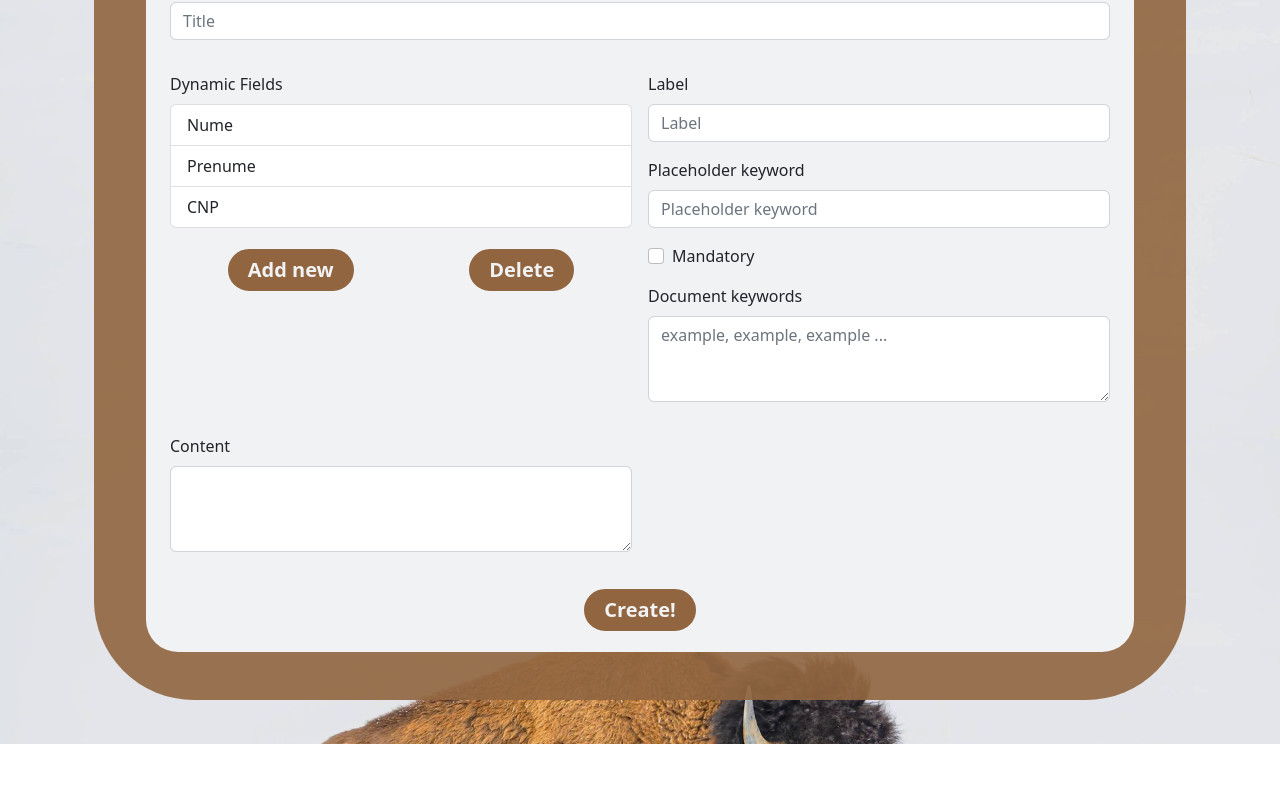
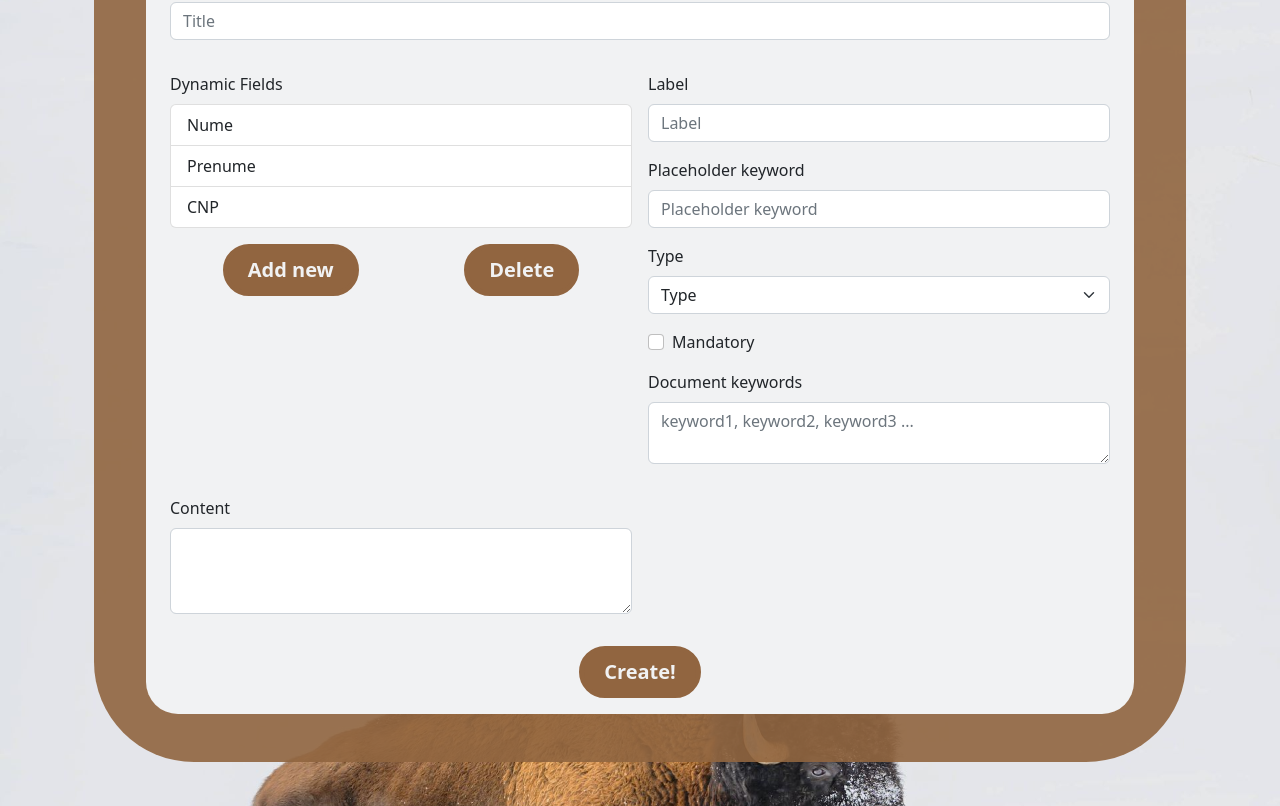
Before and after one commit to Olar-Alex-Student/Front-End, a React (Vite) app: page /forms/create in a window 1280 px wide. Shown: the part 414-1220 px from the top of the page. Before the commit the page ends 1158 px from the top, so only its background shows below. Built offline with nearby package versions, Linux system fonts and the light colour scheme.

Commit message:
create form

```diff
--- a/src/components/CreateForms.jsx
+++ b/src/components/CreateForms.jsx
@@ -1,59 +1,114 @@
 import React, { useState, useEffect } from 'react'
 import { Navbar, Nav, Button, Table, Container, Modal, InputGroup, Form, ListGroup, Tab } from 'react-bootstrap';
+import axios from "axios";
 
 export const CreateForms = () => {
+
+  const url = "https://bizoni-backend-apis.azurewebsites.net/api/v1/users/f903e408-5664-4aba-8b37-20f3c2a49725/forms";
+  const [error, setError] = useState("");
 
   const [dynamic_fields, setDynamicFields] = useState({
     'Nume': {
       'placeholder': 'nume',
+      'type': 'text',
       'mandatory': true,
-      'documentKeywords': 'Nume, Last name'
+      'keywords': 'Nume, Last name',
+      'options': ''
     },
     'Prenume': {
       'placeholder': 'prenume',
+      'type': 'text',
       'mandatory': true,
-      'documentKeywords': 'Prenume, First name'
+      'keywords': 'Prenume, First name',
+      'options': ''
     },
     'CNP': {
       'placeholder': 'cnp',
+      'type': 'text',
       'mandatory': true,
-      'documentKeywords': 'CNP, Social Number'
+      'keywords': 'CNP, Social Number',
+      'options': ''
     }
   });
 
   const [oldLabel, setOldLabel] = useState('')
   const [label, setLabel] = useState('')
   const [placeholder, setPlaceholder] = useState('')
+  const [type, setType] = useState('')
   const [mandatory, setMandatory] = useState(false)
-  const [documentKeywords, setDocumentKeywords] = useState('')
+  const [keywords, setKeywords] = useState('')
+  const [options, setOptions] = useState('')
 
   useEffect(() => {
     const updatedDynamicFields = { ...dynamic_fields };
-    if(oldLabel != label && oldLabel in updatedDynamicFields)
-    {
+    if (oldLabel != label && oldLabel in updatedDynamicFields) {
       updatedDynamicFields[label] = updatedDynamicFields[oldLabel];
       delete updatedDynamicFields[oldLabel];
     }
     if (label in updatedDynamicFields) {
       updatedDynamicFields[label].placeholder = placeholder;
+      updatedDynamicFields[label].type = type;
       updatedDynamicFields[label].mandatory = mandatory;
-      updatedDynamicFields[label].documentKeywords = documentKeywords;
+      updatedDynamicFields[label].keywords = keywords;
+      updatedDynamicFields[label].options = options;
       setDynamicFields(updatedDynamicFields);
     }
-  }, [label, placeholder, mandatory, documentKeywords]);
+  }, [label, placeholder, type, mandatory, keywords, options]);
 
   function loadDynamicField(event, key) {
     event.preventDefault();
     setOldLabel(key);
     setLabel(key);
     setPlaceholder(dynamic_fields[key].placeholder);
+    setType(dynamic_fields[key].type)
     setMandatory(dynamic_fields[key].mandatory);
-    setDocumentKeywords(dynamic_fields[key].documentKeywords);
+    setKeywords(dynamic_fields[key].keywords);
+    setOptions(dynamic_fields[key].options);
   }
 
   function addNewLabel() {
-    setDynamicFields({...dynamic_fields, 'NEW': {'placeholder': '', 'mandatory': false, 'documentKeywords': ''}});
+    setDynamicFields({ ...dynamic_fields, 'NEW': { 'placeholder': '', 'type': '', 'mandatory': false, 'keywords': '', 'options': '' } });
   }
+
+  const handleSubmit = async (e) => {
+    e.preventDefault();
+
+    Object.entries(dynamic_fields).forEach(([key, value]) => {
+      const array = dynamic_fields[key].options.toString().split(',')
+      const trimmedArray = [];
+      for (let i = 0; i < array.length; i++) {
+        const trimmedElement = array[i].trim();
+        trimmedArray.push(trimmedElement);
+      }
+      dynamic_fields[key].options = trimmedArray
+    })
+    console.log(dynamic_fields)
+    const data = {
+      "title": "Document Permsfsdfis Conducere",
+      "delete_form_date": "1680619808",
+      "sections": [
+        {
+          "scan_document_type": "student_card",
+          "text": "Studentul <nume> , din grupa , anul <anul>. Aleg optiunea <opt1>."
+        },
+        {
+          "scan_document_type": "identity_card",
+          "text": "Cu CNP <cnp>, seria , nr."
+        }
+      ],
+      dynamic_fields
+    }
+    const headers = {
+      'Content-Type': 'application/x-www-form-urlencoded',
+    }
+    try {
+      const response = await axios.post(url, data, {headers: headers});
+      console.log(response.data); // Handle successful login
+      console.log(data)
+    } catch (error) {
+      console.log('error'); // error.response.data.message
+    }
+  };
 
   return (
     <>
@@ -76,18 +131,34 @@ export const CreateForms = () => {
                   ))}
                 </ListGroup>
                 <div className='d-flex align-items-center justify-content-around'>
-                <Button className='m-3 custom-button custom-button-inverted medium-button-size rounded-pill fw-bold' variant="primary" onClick={addNewLabel}>Add new</Button>
-                <Button className='m-3 custom-button custom-button-inverted medium-button-size rounded-pill fw-bold' variant="primary" onClick={addNewLabel}>Delete</Button>
+                  <Button className='m-3 custom-button custom-button-inverted medium-button-size rounded-pill fw-bold' variant="primary" onClick={addNewLabel}>Add new</Button>
+                  <Button className='m-3 custom-button custom-button-inverted medium-button-size rounded-pill fw-bold' variant="primary" onClick={addNewLabel}>Delete</Button>
                 </div>
               </div>
               <div className="col-lg-6 mb-3">
                 <Form.Label>Label</Form.Label>
-                <Form.Control className="mb-3" type="text" placeholder="Label" value={label} onChange={(e) => {setOldLabel(label); setLabel(e.target.value)}} />
+                <Form.Control className="mb-3" type="text" placeholder="Label" value={label} onChange={(e) => { setOldLabel(label); setLabel(e.target.value) }} />
                 <Form.Label>Placeholder keyword</Form.Label>
                 <Form.Control className="mb-3" type="text" placeholder="Placeholder keyword" value={placeholder} onChange={(e) => setPlaceholder(e.target.value)} />
-                <Form.Check className="mb-3" label="Mandatory" id="checkbox-id" checked={mandatory}  onChange={(e) => setMandatory(e.target.checked)} />
+                <Form.Label>Type</Form.Label>
+                <Form.Select className="mb-3" value={type} onChange={(e) => setType(e.target.value)}>
+                  <option>Type</option>
+                  <option value="text">Text</option>
+                  <option value="number">Number</option>
+                  <option value="decimal">Decimal</option>
+                  <option value="date">Date</option>
+                  <option value="single-choice">Single-choice</option>
+                  <option value="multiple-choice">Multiple-choice</option>
+                </Form.Select>
+                {
+                  (type == "single-choice" || type == "multiple-choice") ? <>
+                    <Form.Label>Options</Form.Label>
+                    <Form.Control className="mb-3" as="textarea" placeholder="option1, option2, option3 ..." rows={2} value={options} onChange={(e) => setOptions(e.target.value)} />
+                  </> : null
+                }
+                <Form.Check className="mb-3" label="Mandatory" id="checkbox-id" checked={mandatory} onChange={(e) => setMandatory(e.target.checked)} />
                 <Form.Label>Document keywords</Form.Label>
-                <Form.Control as="textarea" placeholder="example, example, example ..." rows={3} value={documentKeywords} onChange={(e) => setDocumentKeywords(e.target.value)} />
+                <Form.Control as="textarea" placeholder="keyword1, keyword2, keyword3 ..." rows={2} value={keywords} onChange={(e) => setKeywords(e.target.value)} />
               </div>
               <div className="col-lg-6 mb-3">
                 <label htmlFor="input-content" className="form-label">Content</label>
@@ -95,11 +166,12 @@ export const CreateForms = () => {
               </div>
               <div className="col-lg-12">
                 <div className='d-flex align-items-center justify-content-center'>
-                  <Button type="submit" className='custom-button custom-button-inverted medium-button-size rounded-pill fw-bold'>Create!</Button>
+                  <Button className='custom-button custom-button-inverted medium-button-size rounded-pill fw-bold' onClick={handleSubmit}>Create!</Button>
                 </div>
               </div>
             </form>
           </Container>
+          {error && <div>{error}</div>}
         </div>
       </div>
     </>
--- a/src/css/App.scss
+++ b/src/css/App.scss
@@ -78,17 +78,23 @@ body, #root {
 .custom-button-inverted  {
   color: $secondary;
   background-color: $primary;
-  border: 6px solid $primary;
+  border-color: $primary;
 }
 
 .custom-button-inverted:hover {
   color: $primary;
   background-color: $secondary;
-  border: 6px solid $primary;
+  border-color: $primary;
 }
 
 .medium-button-size {
-  border: 5px solid $secondary;
+  border-width: 5px;
+  padding: 6px 20px;
+  font-size: 20px;
+}
+
+.medium-button-size:hover {
+  border-width: 5px;
   padding: 6px 20px;
   font-size: 20px;
 }
```
Also changed, not shown: src/css/App.css, 1 other file (tests, documents, lock files or other folders).
